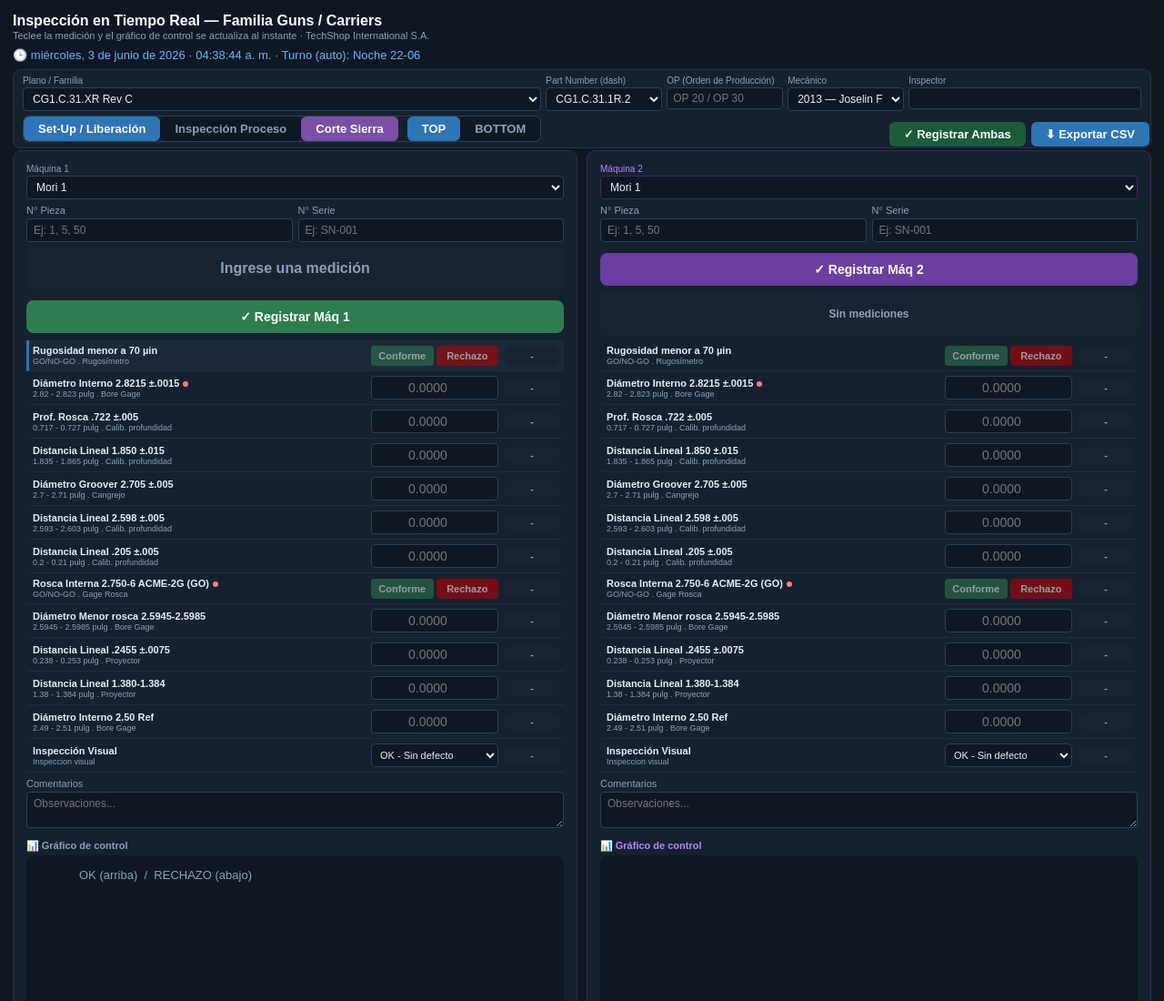
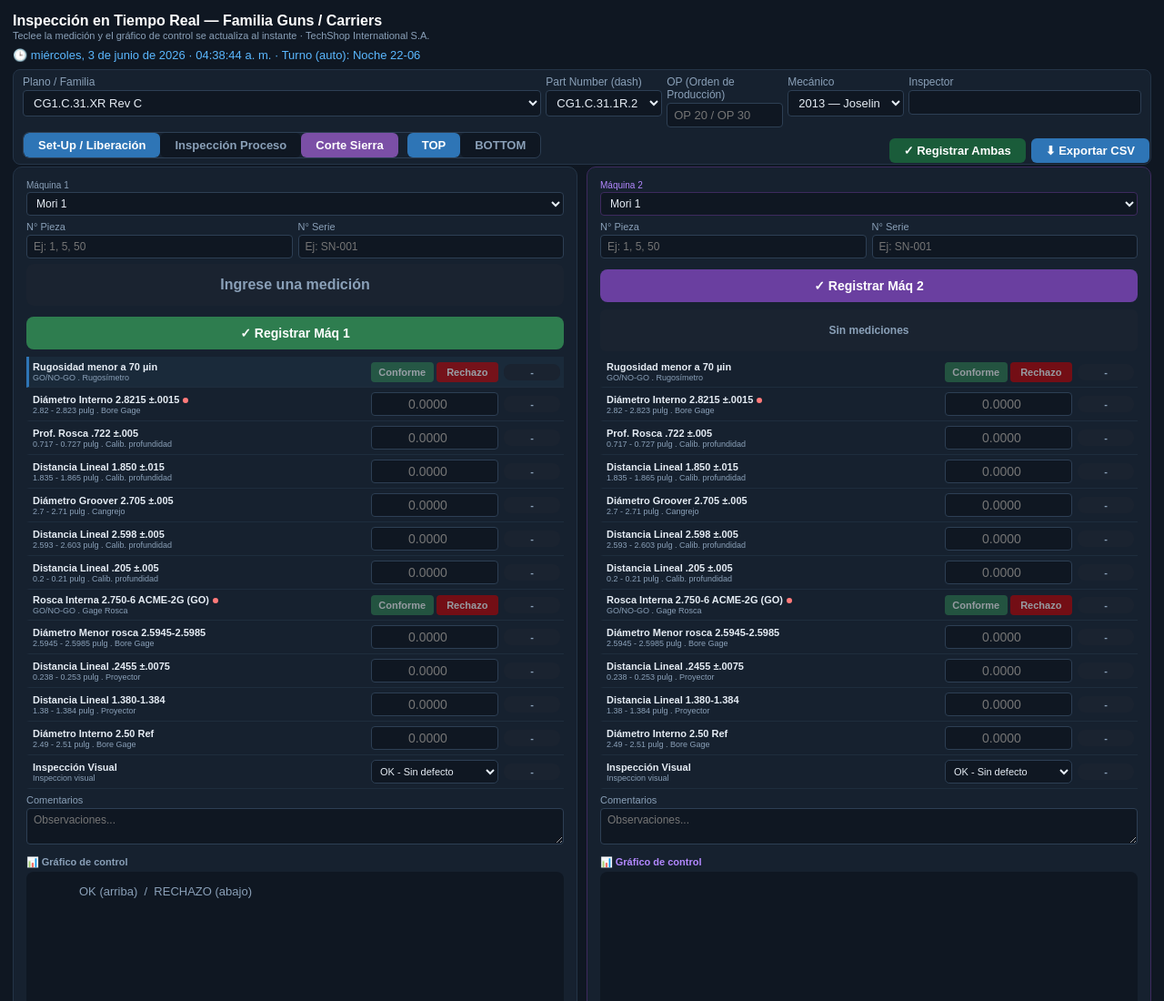
Before and after one commit to victorguerreroc/InspeccionTiempoReal, a plain HTML site: page index.html in a window 1280 px wide. Shown: the top 1100 px of the page at 91% size. Drawn offline with Linux system fonts and the light colour scheme.

Commit message:
Match setup field font size to mode button size (13px)
Co-Authored-By: Claude Sonnet 4.6 <noreply@anthropic.com>

```diff
--- a/index.html
+++ b/index.html
@@ -6,8 +6,8 @@ body{background:#0f1722;color:#e6edf5;padding:14px;font-size:14px}
 h1{font-size:16px;color:#fff;margin-bottom:1px}
 .sub{color:#8aa0b8;font-size:11px;margin-bottom:4px}
 .setup{display:grid;grid-template-columns:repeat(4,1fr) 2fr;gap:5px;background:#16212f;border:1px solid #243447;border-radius:8px;padding:6px 10px;margin-bottom:7px}
-.setup label{font-size:10px;color:#8aa0b8;display:block;margin-bottom:2px}
-.setup input,.setup select{width:100%;padding:4px 6px;background:#0f1722;border:1px solid #2d3f54;border-radius:4px;color:#e6edf5;font-size:12px}
+.setup label{font-size:12px;color:#8aa0b8;display:block;margin-bottom:2px}
+.setup input,.setup select{width:100%;padding:5px 7px;background:#0f1722;border:1px solid #2d3f54;border-radius:4px;color:#e6edf5;font-size:13px}
 .charbar{display:flex;gap:6px;align-items:center;background:#16212f;border:1px solid #243447;border-radius:8px;padding:7px 10px;margin-bottom:8px;flex-wrap:wrap}
 .charbar .grow{flex:2;min-width:280px}
 .charbar label{font-size:11px;color:#8aa0b8;display:block;margin-bottom:3px}
```
